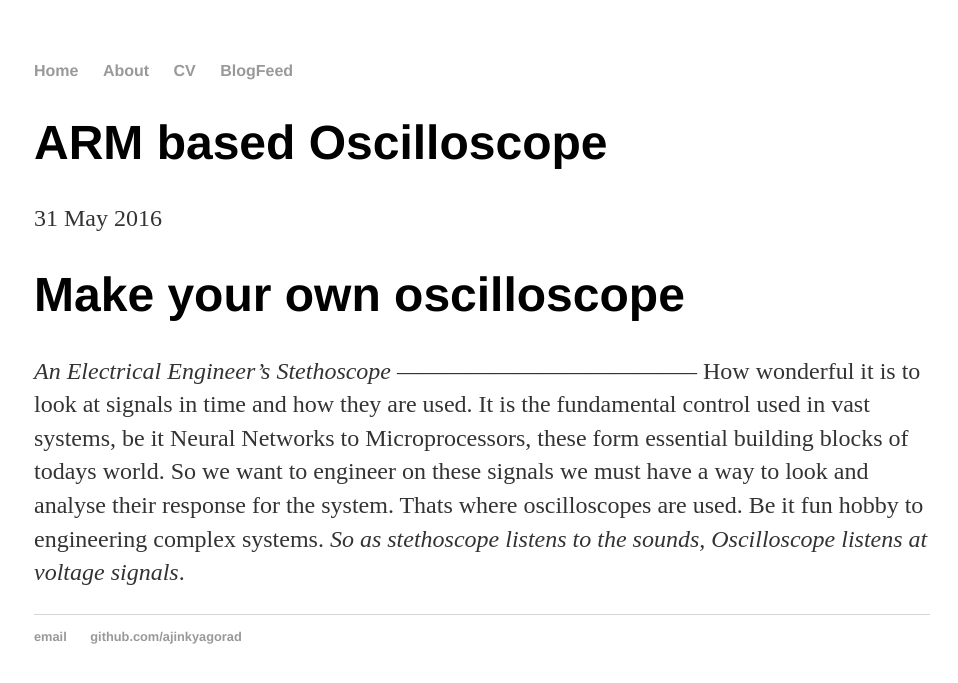
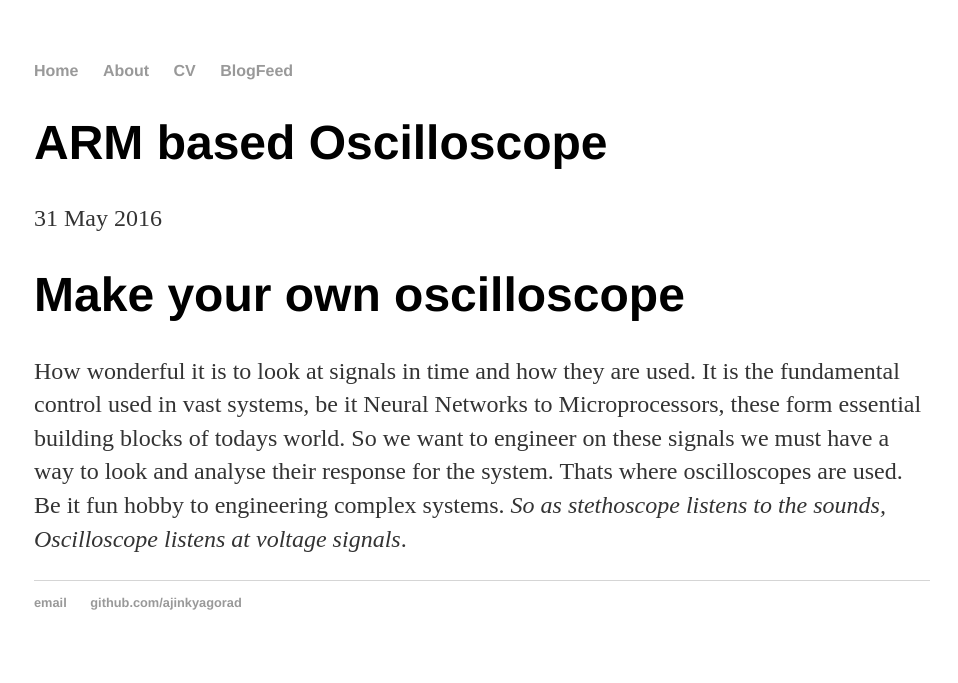
Before and after one commit to ajinkyagorad/ajinkyagorad.github.io, a Jekyll site: the page built from _posts/2016-05-31-arm-oscilloscope.md, in a window 1280 px wide. Shown: the top 683 px of the page, without its empty margins (158-1116 px from the left). Built offline with Jekyll 4.4.1, drawn with Linux system fonts in a browser that asks for light colours.

Commit message:
Update 2016-05-31-arm-oscilloscope.md

```diff
--- a/_posts/2016-05-31-arm-oscilloscope.md
+++ b/_posts/2016-05-31-arm-oscilloscope.md
@@ -6,8 +6,6 @@ date: 2016-05-31
 
 Make your own oscilloscope
 =========================
-_An Electrical Engineer's Stethoscope_
---------------------------------------
 How wonderful it is to look at signals in time and how they are used. It is the fundamental control used in vast systems, be it Neural Networks to Microprocessors, these form essential building blocks of todays world.
 So we want to engineer on these signals we must have a way to look and analyse their response for the system. Thats where oscilloscopes are used. Be it fun hobby to engineering complex systems.
 _So as stethoscope listens to the sounds, Oscilloscope listens at voltage signals_.
```
